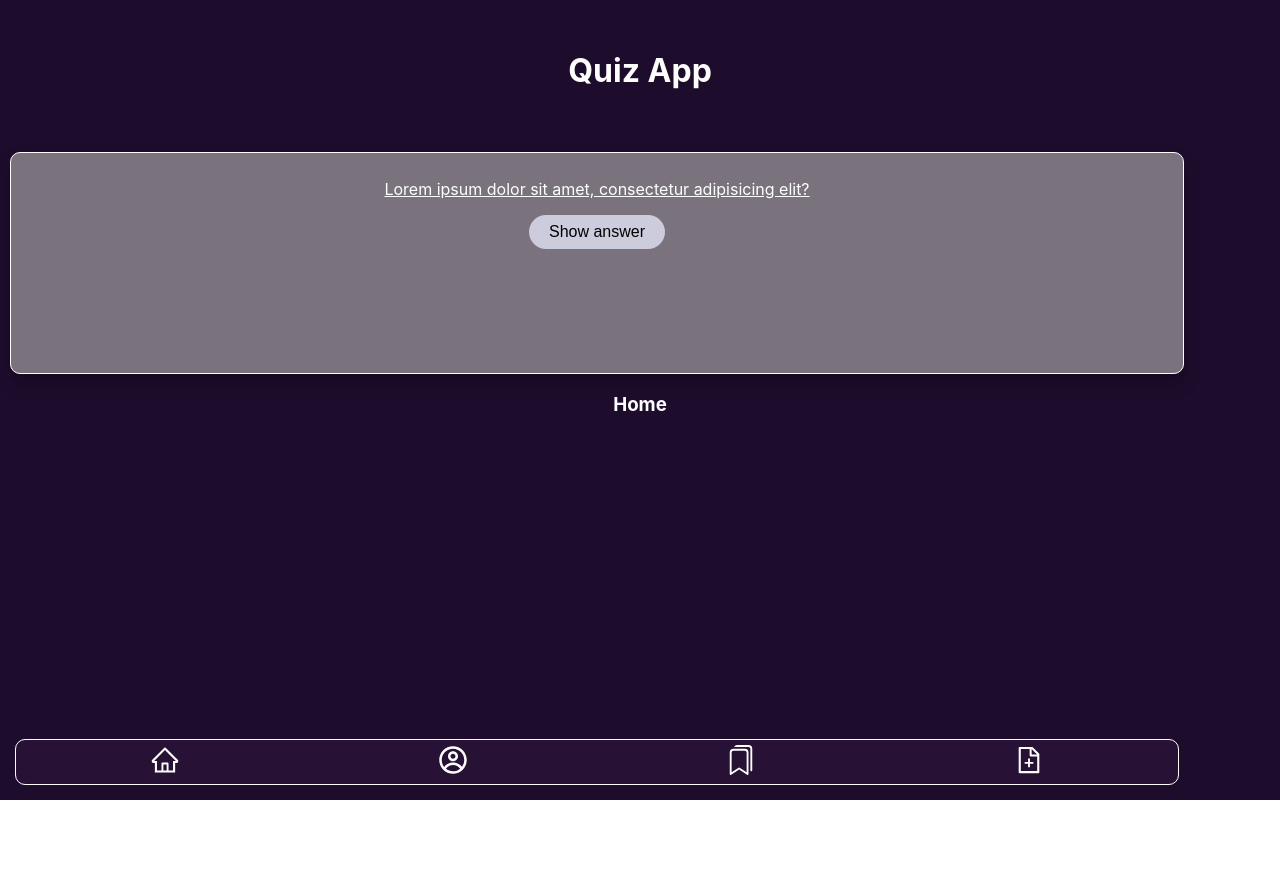
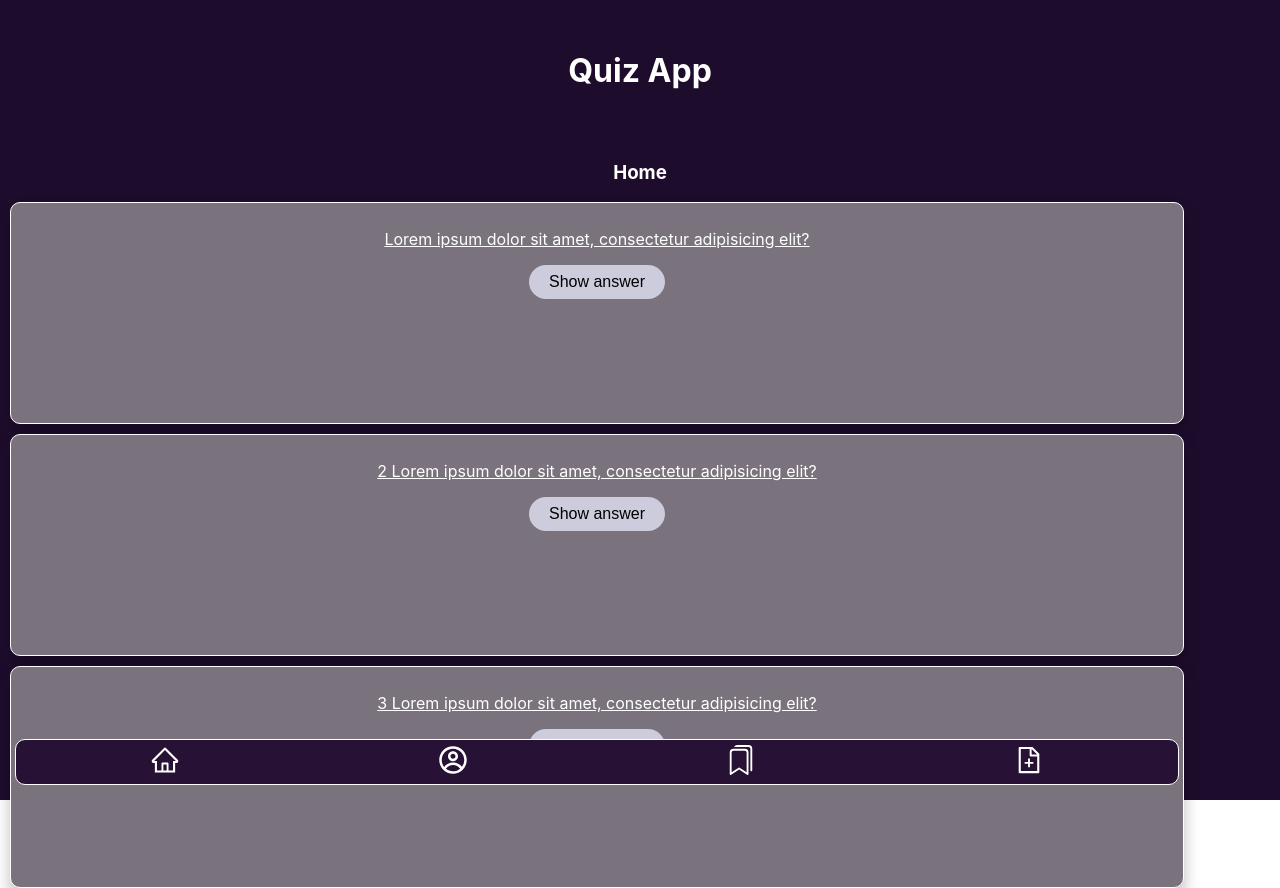
Before and after one commit to GeBon22/quizz-app-ultra, a React (Create React App) app: page / in a window 1280 px wide. Before the commit the page ends 800 px from the top, so only its background shows below. Built offline with nearby package versions, Linux system fonts and the light colour scheme.

Commit message:
switched <main> an .map

```diff
--- a/src/App.js
+++ b/src/App.js
@@ -13,7 +13,7 @@ const { default: QuizCard } = require('./components/card/Quizcard')
 
 function App() {
   const [page, setPage] = useState("home");
-  const handleClickPage = (pageName) => {setPage(pageName);};
+  //const handleClickPage = (pageName) => {setPage(pageName);};
 
   const [cards, setCards] = useState([
     {
@@ -23,6 +23,20 @@ function App() {
         'Voluptate id quis repudiandae, numquam molestias quae, aperiam quam sunt fuga at et sit vero unde quo dolores libero repellat, ut totam.',
       bookmark: false,
       },
+      {
+        id: 2,
+        question: '2 Lorem ipsum dolor sit amet, consectetur adipisicing elit?',
+        answer:
+          '2 Voluptate id quis repudiandae, numquam molestias quae, aperiam quam sunt fuga at et sit vero unde quo dolores libero repellat, ut totam.',
+        bookmark: false,
+        },
+        {
+          id: 3,
+          question: '3 Lorem ipsum dolor sit amet, consectetur adipisicing elit?',
+          answer:
+            '3 Voluptate id quis repudiandae, numquam molestias quae, aperiam quam sunt fuga at et sit vero unde quo dolores libero repellat, ut totam.',
+          bookmark: false,
+          },
   ])
 
   function addCard(card) {setCards([...cards, card])}
@@ -30,11 +44,6 @@ function App() {
   return (
     <div className="App">
       <Header />
-      <main className="App__main">
-      {cards.map(({ id, question, answer, bookmark }) => (
-        <QuizCard key={id} question={question} answer={answer} bookmark={bookmark} />
-      ))}
-         </main>
       <Router>
         <Routes>
           <Route path="/" element={<Home />} />
@@ -45,6 +54,11 @@ function App() {
         </Routes>
         <Navigation />
       </Router>
+      <main className="App__main">
+      {cards.map(({ id, question, answer, bookmark }) => (
+        <QuizCard key={id} question={question} answer={answer} bookmark={bookmark} />
+      ))}
+         </main>
     </div>
   );
 
```
